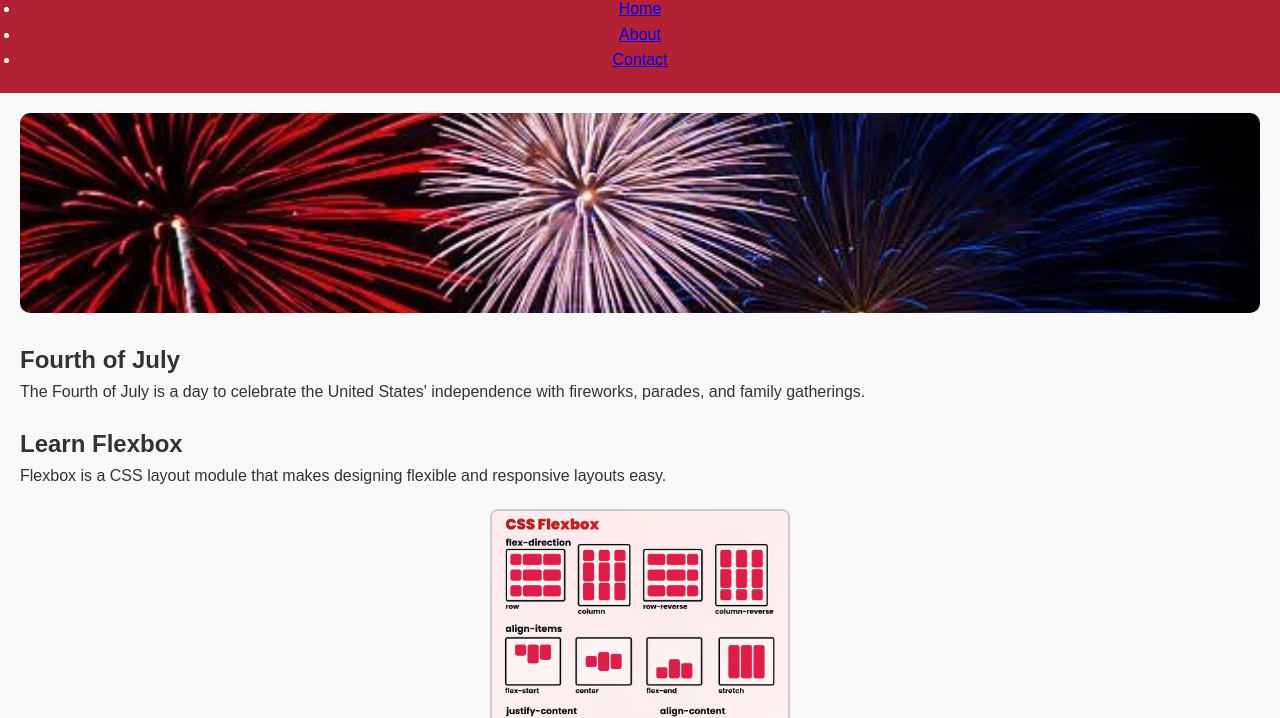
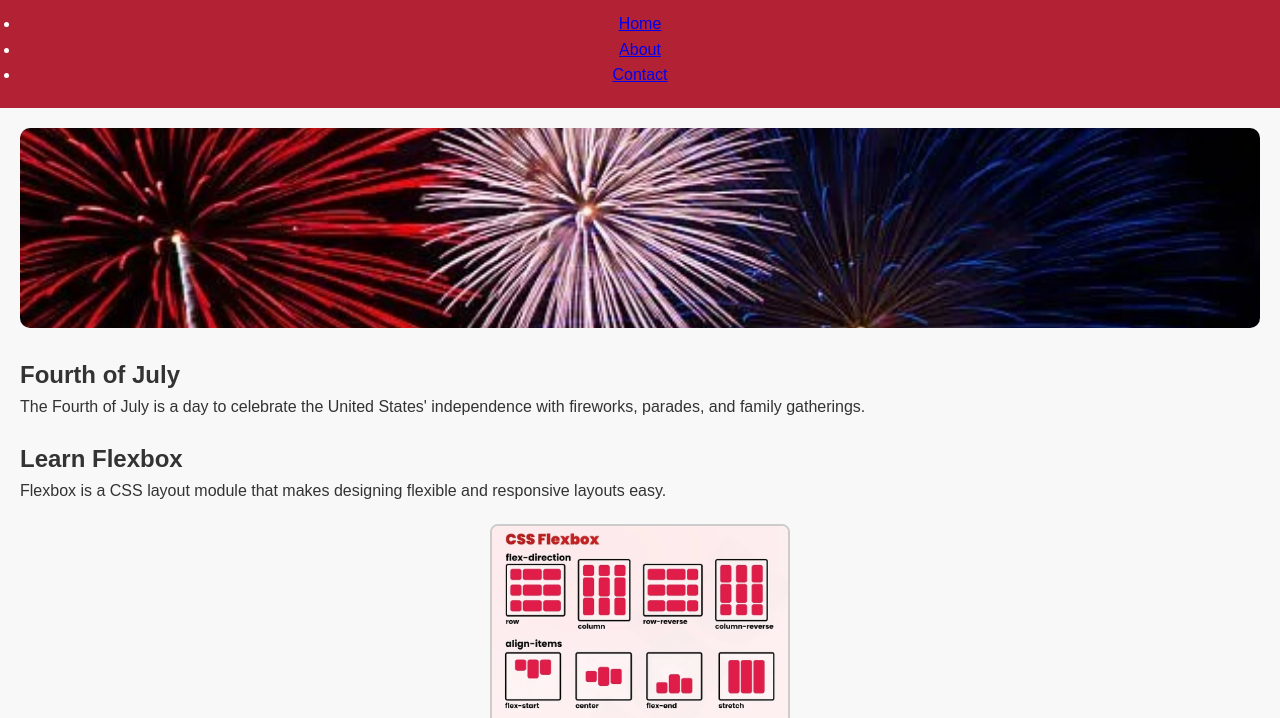
Before and after one commit to pjwolf04/web110, a plain HTML site: page Ch.8 project-Flexbox/index.html in a window 1280 px wide. Shown: the part 75-793 px from the top of the page. Drawn offline with Linux system fonts and the light colour scheme.

Commit message:
Update styles.css

```diff
--- a/Ch.8 project-Flexbox/styles.css
+++ b/Ch.8 project-Flexbox/styles.css
@@ -33,14 +33,10 @@ padding: 20px;
 text-align: center; }
 
 
-
-Page header
-
 h1 { font-size: 2em; }
 
 
 
-Page title
 
 nav { margin-top: 15px; }
 
```
